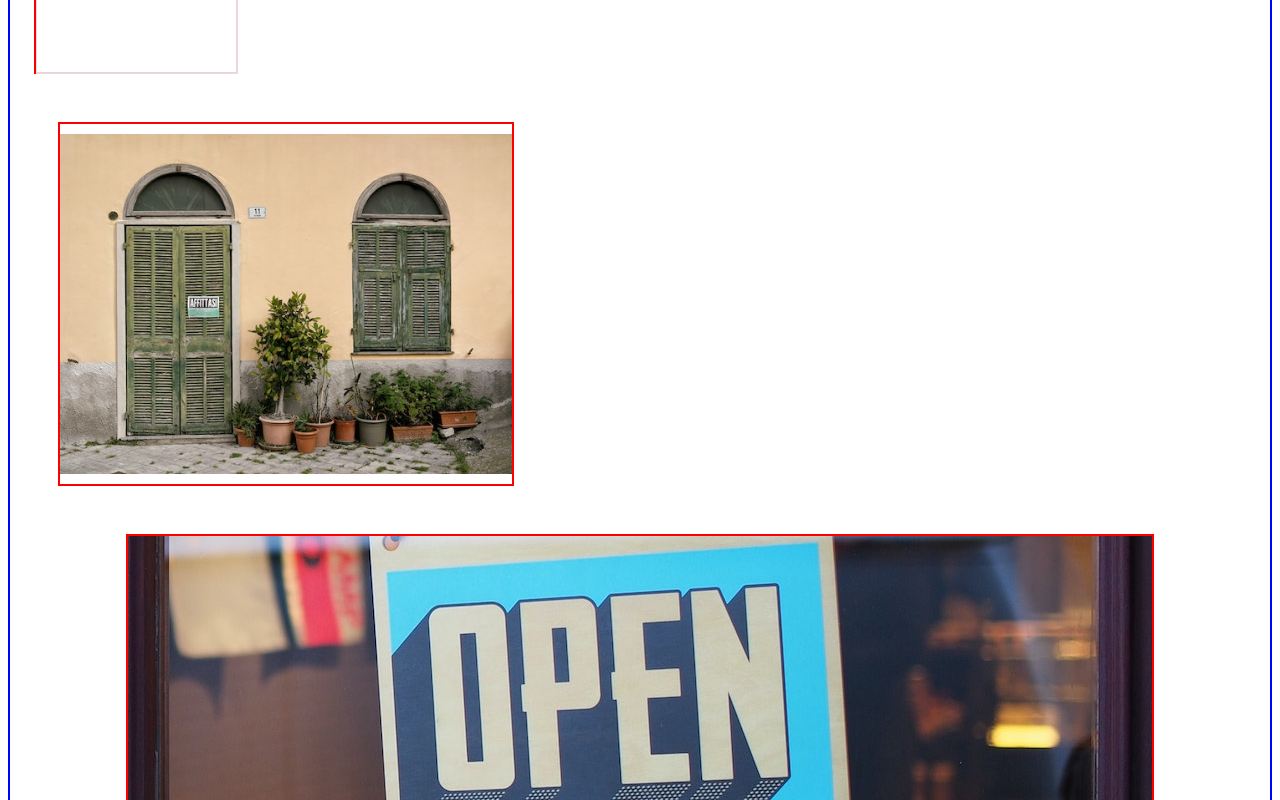
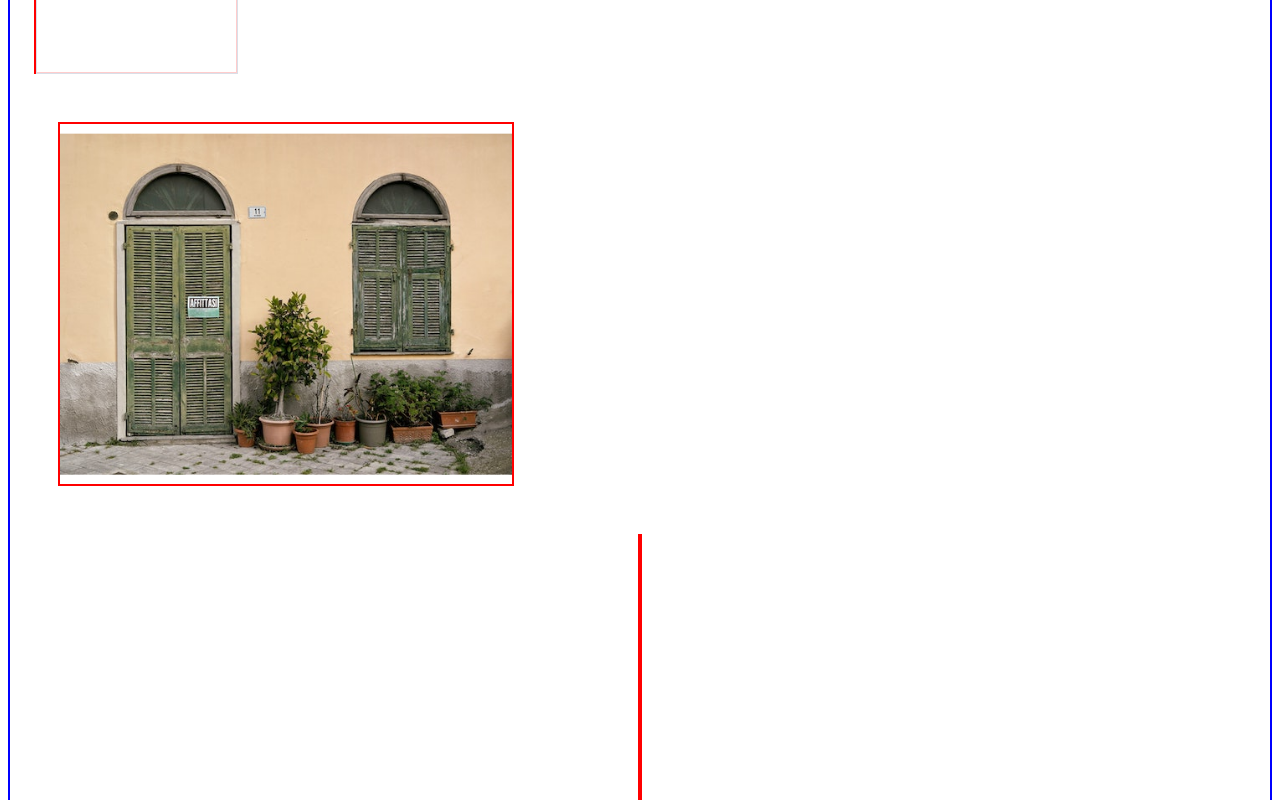
Before and after one commit to asyrul21/reso-ui, a React app: page / in a window 1280 px wide. Shown: the part 2020-2820 px from the top of the page. Built offline with nearby package versions, Linux system fonts and the light colour scheme.

Commit message:
remove display-flex implementation on image component and horizontal scroll container

```diff
--- a/src/App.scss
+++ b/src/App.scss
@@ -20,6 +20,14 @@
   width: 200px;
   border: 2px solid red;
 }
+
+.app_test_box_flex {
+  display: flex;
+  height: 200px;
+  width: 200px;
+  border: 2px solid red;
+}
+
 .app_test_data_table {
   width: 300px;
   height: 300px;
--- a/src/App.tsx
+++ b/src/App.tsx
@@ -224,6 +224,7 @@ const App = () => {
         </Panel>
         <HorizontalScrollContainer
           mh={"center"}
+          mb={5}
           rootStyles={{ border: "2px solid blue" }}
         >
           <HorizontalScrollItem mh={2}>
@@ -242,6 +243,27 @@ const App = () => {
             <div className="app_test_box">Test 5</div>
           </HorizontalScrollItem>
         </HorizontalScrollContainer>
+
+        <HorizontalScrollContainer
+          mh={"center"}
+          rootStyles={{ border: "2px solid blue" }}
+        >
+          <HorizontalScrollItem mh={2}>
+            <div className="app_test_box_flex">Test 1</div>
+          </HorizontalScrollItem>
+          <HorizontalScrollItem mh={2}>
+            <div className="app_test_box_flex">Test 2</div>
+          </HorizontalScrollItem>
+          <HorizontalScrollItem mh={2}>
+            <div className="app_test_box_flex">Test 3</div>
+          </HorizontalScrollItem>
+          <HorizontalScrollItem mh={2}>
+            <div className="app_test_box_flex">Test 4</div>
+          </HorizontalScrollItem>
+          <HorizontalScrollItem mh={2}>
+            <div className="app_test_box_flex">Test 5</div>
+          </HorizontalScrollItem>
+        </HorizontalScrollContainer>
       </View>
     </>
   );
--- a/src/components/Containers/Horizontal-Scroll-Container/styles/Horizontal-Scroll-Container.layout.scss
+++ b/src/components/Containers/Horizontal-Scroll-Container/styles/Horizontal-Scroll-Container.layout.scss
@@ -1,10 +1,9 @@
 .hsc_container {
-  //   border: 2px solid $primary-grey-medium;
+  // border: 2px solid $primary-grey-medium;
   //   border-radius: 0 0 $border-radius-small $border-radius-small;
   width: 540px;
   overflow-x: auto;
-  display: flex;
-  flex-wrap: nowrap;
+  white-space: nowrap;
 }
 
 .hsc_container_inheritWidth {
--- a/src/components/Containers/Horizontal-Scroll-Item/styles/Horizontal-Scroll-Item.layout.scss
+++ b/src/components/Containers/Horizontal-Scroll-Item/styles/Horizontal-Scroll-Item.layout.scss
@@ -1,4 +1,5 @@
 .hsi_container {
-  flex-shrink: 0;
+  // border: 2px solid green;
+  display: inline-block;
   width: fit-content;
 }
--- a/src/components/Image/styles/Image.layout.scss
+++ b/src/components/Image/styles/Image.layout.scss
@@ -1,8 +1,7 @@
 .image_container {
   overflow: hidden;
-  display: flex;
-  justify-content: center;
-  align-items: center;
+  display: block;
+  position: relative;
   // default dimensions
   width: 456px;
   height: 364px;
@@ -26,15 +25,16 @@
 }
 
 .image_img {
-  box-sizing: content-box;
+  // border: 2px solid green;
   object-position: center;
-  // border: 2px solid green;
-  // position: absolute;
-  // top: 0;
-  // left: 0;
   width: 100%;
   height: auto;
-  // https://www.w3schools.com/css/css3_images.asp
+
+  // center
+  position: absolute;
+  top: 50%;
+  left: 50%;
+  transform: translate(-50%, -50%);
 }
 
 .image_img_fit-cover {
--- a/src/components/Multi-Image-Viewer/styles/Multi-Image-Viewer.layout.scss
+++ b/src/components/Multi-Image-Viewer/styles/Multi-Image-Viewer.layout.scss
@@ -17,7 +17,7 @@
 
 .multiImageViewer_miniImage {
   //   border: 1px solid green;
-  flex-shrink: 0;
+  display: inline-block;
   width: 104px;
   height: 92px;
 }
```
Also changed, not shown: 2 other files (tests, documents, lock files or other folders).
